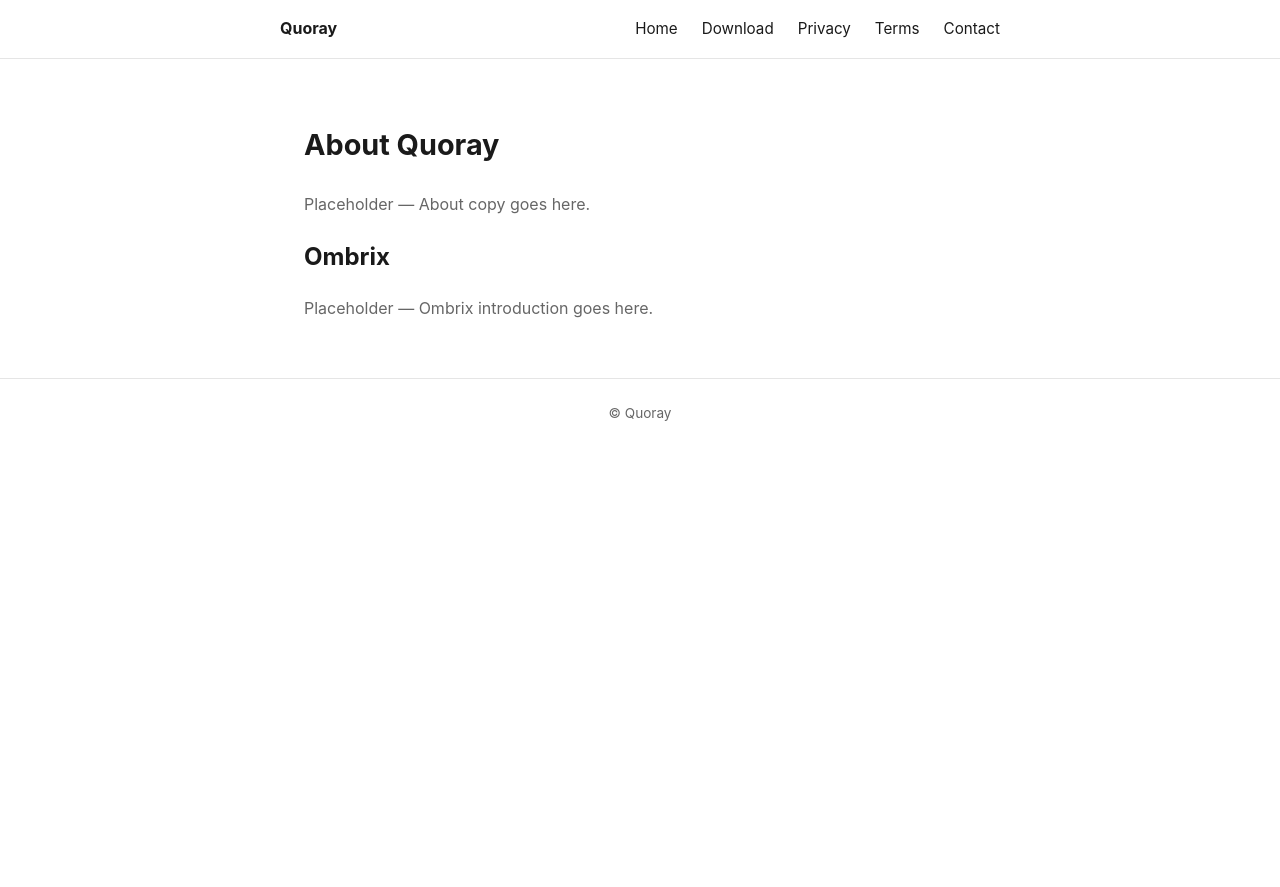
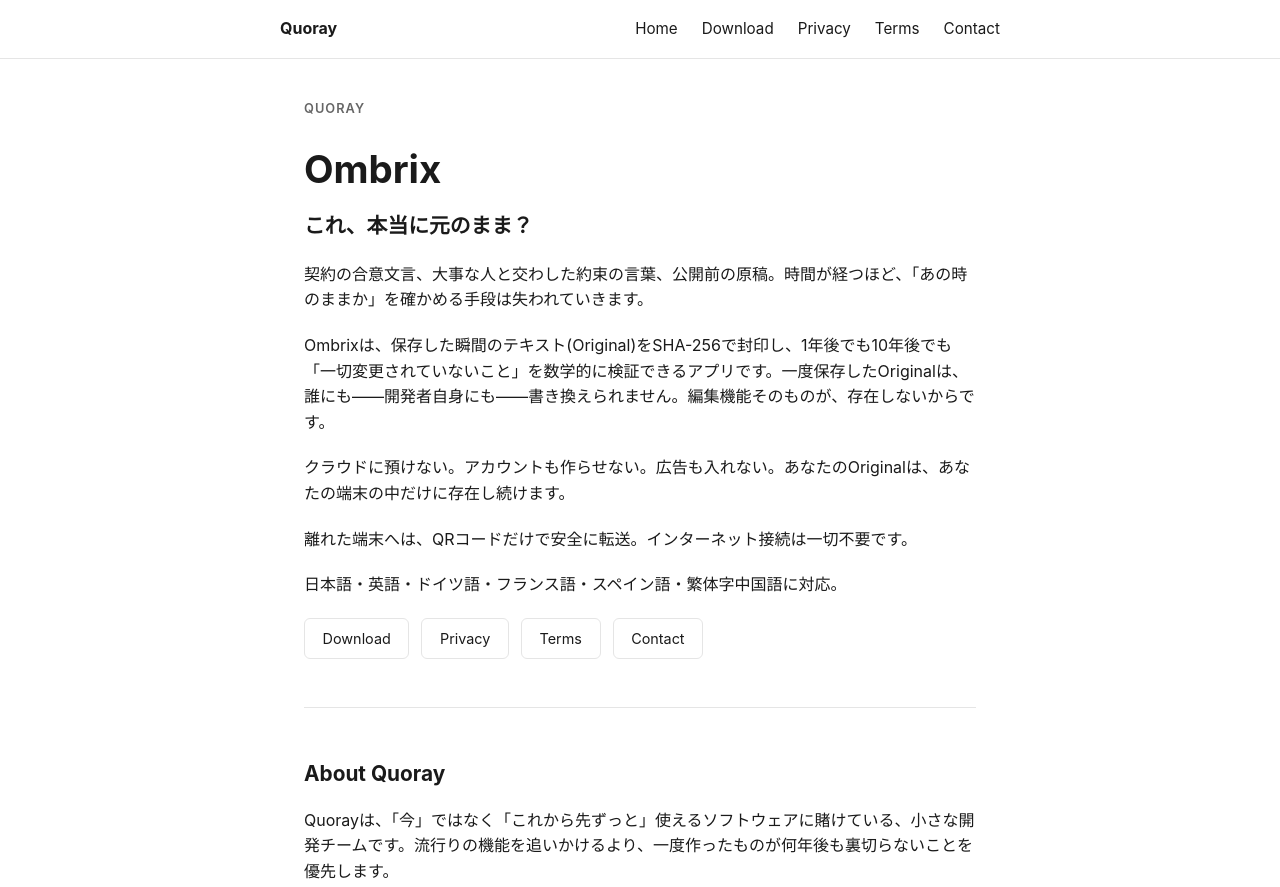
Before and after one commit to Quorayhq/quoray-site, a plain HTML site: page index.html in a window 1280 px wide. Shown: the top 887 px of the page. Before the commit the page ends 800 px from the top, so only its background shows below. Drawn offline with Linux system fonts and the light colour scheme.

Commit message:
Add homepage copy (About + Ombrix intro)
Fills in the top-page hero copy and About Quoray section with the
confirmed final text, plus supporting CSS for the hero layout and
CTA links (Download/Privacy/Terms/Contact).

```diff
--- a/index.html
+++ b/index.html
@@ -1,9 +1,9 @@
 <!doctype html>
-<html lang="en">
+<html lang="ja">
 <head>
   <meta charset="utf-8">
   <meta name="viewport" content="width=device-width, initial-scale=1">
-  <title>Quoray</title>
+  <title>Ombrix | Quoray</title>
   <link rel="stylesheet" href="/style.css">
 </head>
 <body>
@@ -18,13 +18,32 @@
     </nav>
   </header>
   <main>
+    <section class="hero">
+      <p class="eyebrow">Quoray</p>
+      <h1>Ombrix</h1>
+      <p class="tagline">これ、本当に元のまま？</p>
+
+      <p>契約の合意文言、大事な人と交わした約束の言葉、公開前の原稿。時間が経つほど、「あの時のままか」を確かめる手段は失われていきます。</p>
+
+      <p>Ombrixは、保存した瞬間のテキスト(Original)をSHA-256で封印し、1年後でも10年後でも「一切変更されていないこと」を数学的に検証できるアプリです。一度保存したOriginalは、誰にも――開発者自身にも――書き換えられません。編集機能そのものが、存在しないからです。</p>
+
+      <p>クラウドに預けない。アカウントも作らせない。広告も入れない。あなたのOriginalは、あなたの端末の中だけに存在し続けます。</p>
+
+      <p>離れた端末へは、QRコードだけで安全に転送。インターネット接続は一切不要です。</p>
+
+      <p>日本語・英語・ドイツ語・フランス語・スペイン語・繁体字中国語に対応。</p>
+
+      <p class="cta-links">
+        <a href="download/">Download</a>
+        <a href="privacy/">Privacy</a>
+        <a href="terms/">Terms</a>
+        <a href="contact/">Contact</a>
+      </p>
+    </section>
+
     <section id="about">
-      <h1>About Quoray</h1>
-      <p class="muted">Placeholder — About copy goes here.</p>
-    </section>
-    <section id="ombrix">
-      <h2>Ombrix</h2>
-      <p class="muted">Placeholder — Ombrix introduction goes here.</p>
+      <h2>About Quoray</h2>
+      <p>Quorayは、「今」ではなく「これから先ずっと」使えるソフトウェアに賭けている、小さな開発チームです。流行りの機能を追いかけるより、一度作ったものが何年後も裏切らないことを優先します。</p>
     </section>
   </main>
   <footer>
--- a/style.css
+++ b/style.css
@@ -70,6 +70,62 @@
   color: var(--muted);
 }
 
+.eyebrow {
+  margin: 0 0 0.25rem;
+  font-size: 0.8rem;
+  font-weight: 600;
+  letter-spacing: 0.08em;
+  text-transform: uppercase;
+  color: var(--muted);
+}
+
+.hero h1 {
+  margin: 0 0 0.5rem;
+  font-size: 2.4rem;
+}
+
+.tagline {
+  margin: 0 0 1.5rem;
+  font-size: 1.3rem;
+  font-weight: 600;
+}
+
+.hero p {
+  margin: 0 0 1.25rem;
+}
+
+.cta-links {
+  display: flex;
+  flex-wrap: wrap;
+  gap: 0.75rem;
+  margin: 2rem 0 0;
+}
+
+.cta-links a {
+  display: inline-block;
+  padding: 0.5rem 1.1rem;
+  border: 1px solid var(--border);
+  border-radius: 6px;
+  color: var(--fg);
+  text-decoration: none;
+  font-size: 0.9rem;
+}
+
+.cta-links a:hover {
+  border-color: var(--accent);
+  color: var(--accent);
+}
+
+#about {
+  margin-top: 3rem;
+  padding-top: 2rem;
+  border-top: 1px solid var(--border);
+}
+
+#about h2 {
+  font-size: 1.3rem;
+}
+
 footer {
   border-top: 1px solid var(--border);
   padding: 1.5rem;
```
